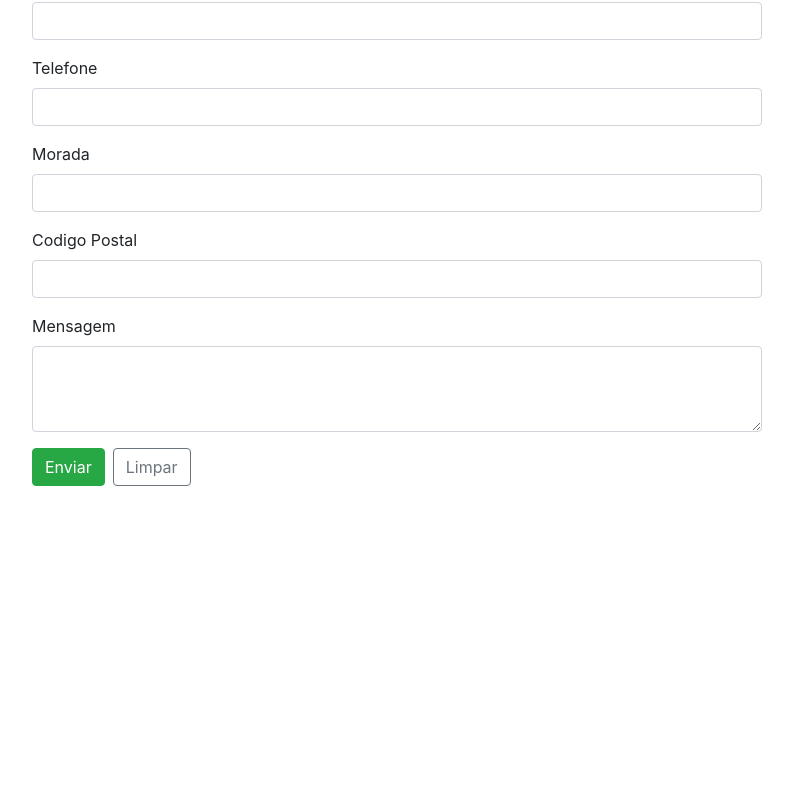
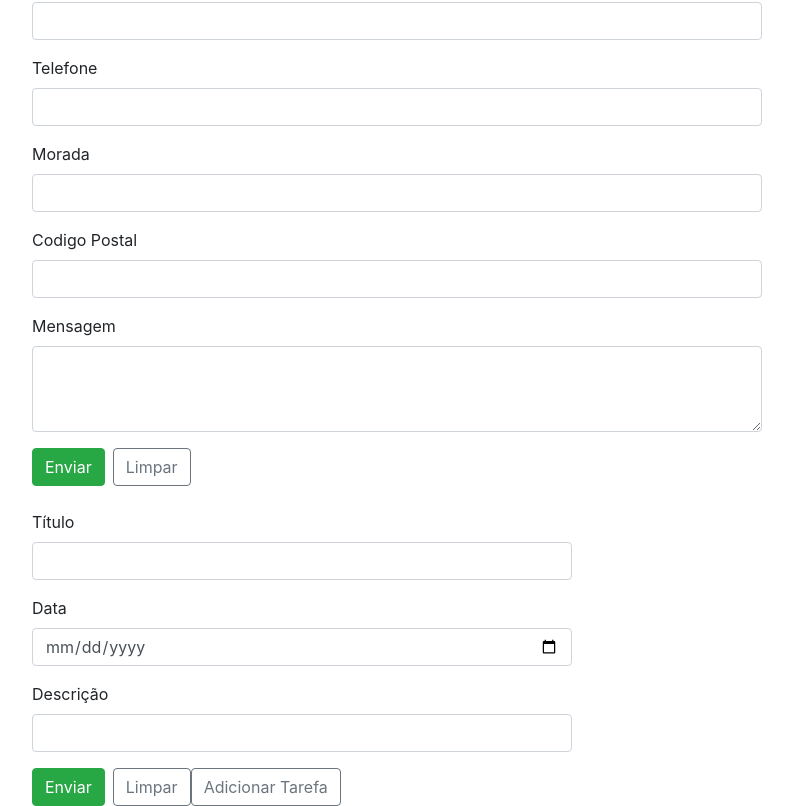
Before and after one commit to a14816-AMR/REACT_APP1, a React (Vite) app: page / in a window 1280 px wide. Shown: the part 898-1704 px from the top of the page, without its empty margins (53-846 px from the left). Before the commit the page ends 1384 px from the top, so only its background shows below. Built offline with nearby package versions, Linux system fonts and the light colour scheme.

Commit message:
Parte 1 - Ex4

```diff
--- a/src/App.jsx
+++ b/src/App.jsx
@@ -6,6 +6,7 @@
 import './App.css'
 import Alerta from './Alerta'
 import Formulario from './Formulario'
+import Tarefas from './Tarefas'
 import Contador from './Contador'
 function App() {
   return (
@@ -38,6 +39,8 @@
     <h1>Formulário</h1>
     <Formulario/>
 
+    <Tarefas/>
+
     </div>
   );
 }
--- /dev/null
+++ b/src/Tarefas.jsx
@@ -0,0 +1,114 @@
+import React, { useState } from 'react';
+
+function Tarefas() {
+
+    const [formData, setFormData] = useState({
+        id: '',
+        titulo: '',
+        data: '',
+        descricao: '',
+    });
+
+    const [Tarefas, setTarefas] = useState([]);
+
+    // Guarda os dados submetidos (para mostrar depois do envio)
+    const [dadosSubmetidos, setDadosSubmetidos] = useState(null);
+    // Esta função é chamada quando o formulário é submetido
+    function handleSubmit(e) {
+        e.preventDefault(); // impede o recarregamento da página
+        setDadosSubmetidos(formData); // guarda os dados preenchidos
+
+        const novaTarefa = {
+            id: Date.now(),
+            titulo: formData.titulo,
+            data: formData.data,
+            descricao: formData.descricao
+        };
+        setTarefas([...Tarefas, novaTarefa]);
+
+    }
+
+    // Limpa o formulário e os dados apresentados
+    function limparFormulario() {
+        setFormData({ id: '', titulo: '', telefone: '', data: '', descricao: '' });
+        setDadosSubmetidos(null);
+    }
+
+    function newtarefa() {
+        const novaTarefa = {
+            id: Date.now(),
+            titulo: formData.titulo,
+            data: formData.data,
+            descricao: formData.descricao
+        };
+        setFormData(novaTarefa);
+        setTarefas([...Tarefas, novaTarefa]);
+        setDadosSubmetidos(null);
+    }
+
+    return (
+        <div className="mt-4 row">
+
+            <div class="col-6">
+                <form onSubmit={handleSubmit}>
+                    {/* Cada campo é controlado — o valor vem do estado React */}
+
+                    <div className="form-group">
+                        <label>Título</label>
+                        <input type="text" className="form-control" value={formData.titulo} onChange={(e) =>
+
+                            setFormData({ ...formData, titulo: e.target.value })} required />
+                    </div>
+
+                    <div className="form-group">
+                        <label>Data</label>
+                        <input type="date" className="form-control" value={formData.data} onChange={(e) =>
+
+                            setFormData({ ...formData, data: e.target.value })} required />
+                    </div>
+
+                    <div className="form-group">
+                        <label>Descrição</label>
+                        <input type="text" className="form-control" value={formData.descricao} onChange={(e) =>
+
+                            setFormData({ ...formData, descricao: e.target.value })} />
+                    </div>
+
+                    {/* Botões de ação */}
+                    <button className="btn btn-success mr-2">Enviar</button>
+
+                    <button type="button" className="btn btn-outline-secondary"
+
+                        onClick={limparFormulario}>Limpar</button>
+
+                    <button type="button" className="btn btn-outline-secondary"
+                        onClick={newtarefa}> Adicionar Tarefa </button>
+                </form>
+            </div>
+
+            <div class="col-6">
+                {dadosSubmetidos && (
+                    <div className="card mt-4">
+                        <div className="card-body">
+                            <h5 className="card-title">Dados Recebidos</h5>
+                            <p><strong>Id:</strong> {dadosSubmetidos.id}</p>
+                            <p><strong>Título:</strong> {dadosSubmetidos.titulo}</p>
+                            <p><strong>Data:</strong> {dadosSubmetidos.data}</p>
+                            <p><strong>Descrição:</strong> {dadosSubmetidos.descricao}</p>
+                        </div>
+                    </div>
+                )}
+                <ul className="list-group mt-4">
+                    {Tarefas.map((tarefa) => (
+                        <li key={tarefa.id} className="list-group-item">
+                            <p><strong>Título:</strong> {tarefa.titulo}</p>
+                            <p><strong>Data:</strong> {tarefa.data}</p>
+                            <p><strong>Descrição:</strong> {tarefa.descricao}</p>
+                        </li>
+                    ))}
+                </ul>
+            </div>
+        </div>
+    );
+}
+export default Tarefas;
```
Also changed, not shown: src/Tarefas--.jsx (added, +93 -0 lines).
